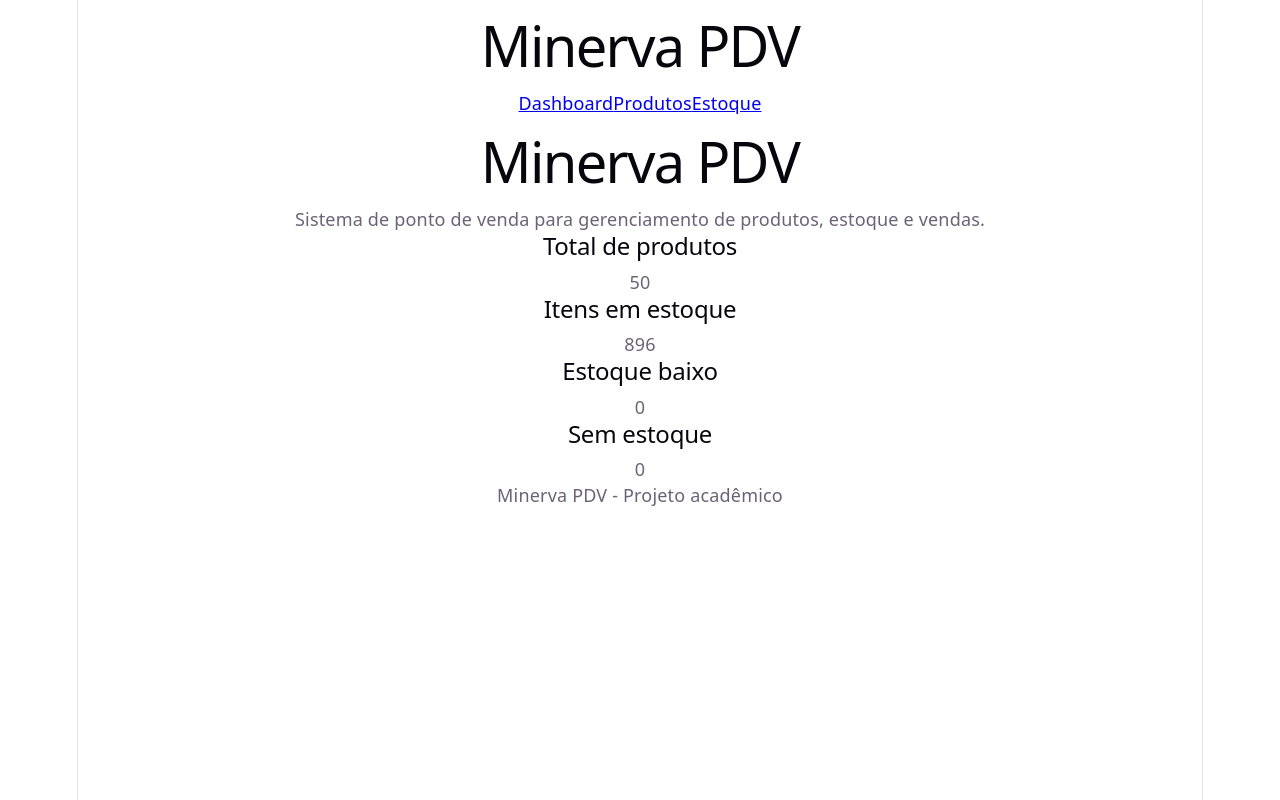
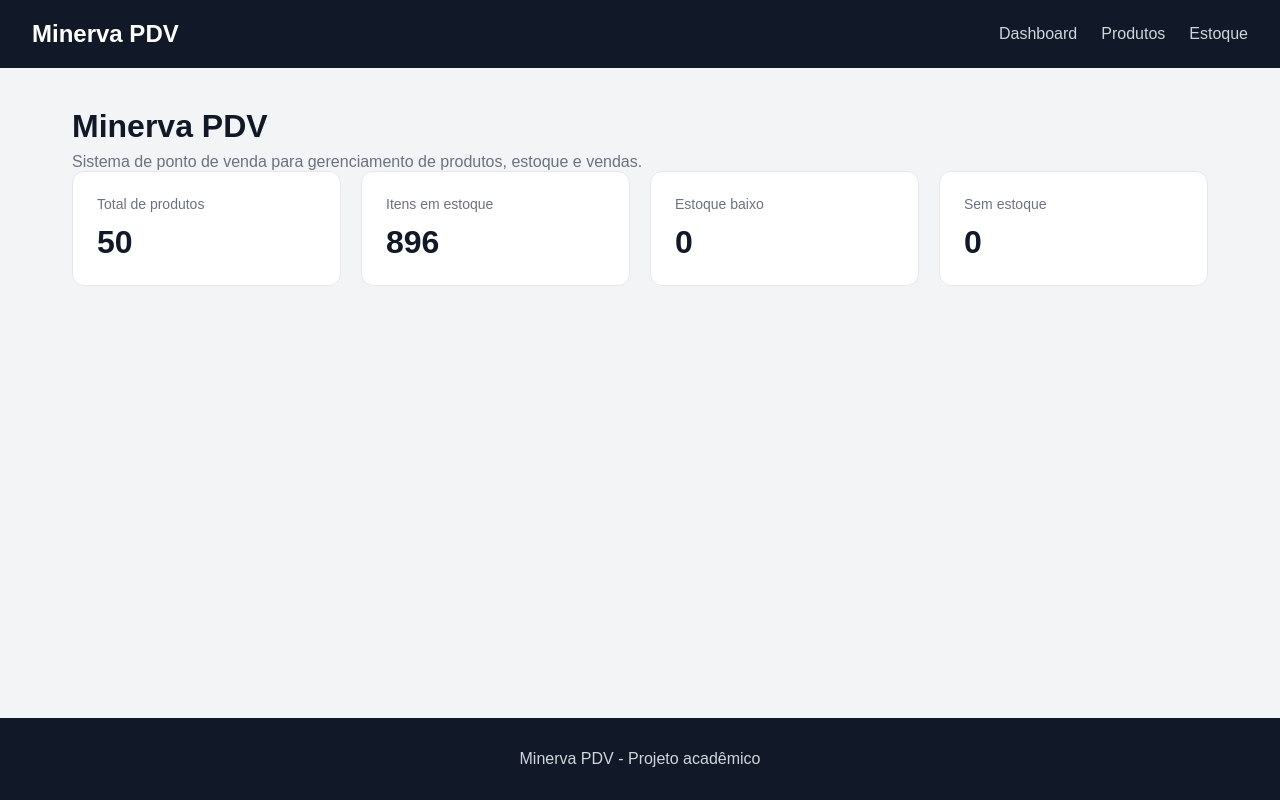
Before and after one commit to LipeProg/ponto-de-venda, a React (Vite) app: page / in a window 1280 px wide. Built offline with nearby package versions, Linux system fonts and the light colour scheme.

Commit message:
Luis Felipe - 29/09/2026 - Visual do projeto feito na versão 1 e melhora no layout

```diff
--- a/src/App.jsx
+++ b/src/App.jsx
@@ -6,6 +6,7 @@ import Vendas from "./pages/Vendas";
 import NovoProduto from "./pages/NovoProduto";
 import Header from "./components/layout/Header";
 import Footer from "./components/layout/Footer";
+import "./styles/layout.css";
 
 function App() {
   return (
--- a/src/components/layout/Header.jsx
+++ b/src/components/layout/Header.jsx
@@ -2,7 +2,7 @@ import Nav from "../shared/Nav";
 
 function Header() {
   return (
-    <header>
+    <header className="header">
       <h1>Minerva PDV</h1>
 
       <Nav />
--- a/src/components/shared/Nav.jsx
+++ b/src/components/shared/Nav.jsx
@@ -1,8 +1,9 @@
 import { Link } from "react-router-dom";
+import "../../styles/layout.css";
 
 function Nav() {
   return (
-    <nav>
+    <nav className="nav">
       <Link to="/">Dashboard</Link>
       <Link to="/produtos">Produtos</Link>
       <Link to="/estoque">Estoque</Link>
--- a/src/pages/Dashboard.jsx
+++ b/src/pages/Dashboard.jsx
@@ -1,5 +1,6 @@
 import { useState } from "react";
 import { carregarProdutos } from "../data/produtoStorage";
+import "../styles/layout.css";
 
 function Dashboard() {
   const [produtos] = useState(carregarProdutos());
@@ -20,7 +21,7 @@ function Dashboard() {
   ).length;
 
   return (
-    <div>
+    <div className="page-header">
       <h1>Minerva PDV</h1>
 
       <p>
@@ -28,27 +29,28 @@ function Dashboard() {
         estoque e vendas.
       </p>
 
-      <section>
-        <div>
-          <h2>Total de produtos</h2>
-          <p>{totalProdutos}</p>
-        </div>
+      <section className="dashboard-grid">
+          <div className="dashboard-card">
+            <span>Total de produtos</span>
+            <strong>{totalProdutos}</strong>
+          </div>
 
-        <div>
-          <h2>Itens em estoque</h2>
-          <p>{totalEstoque}</p>
-        </div>
+          <div className="dashboard-card">
+            <span>Itens em estoque</span>
+            <strong>{totalEstoque}</strong>
+          </div>
 
-        <div>
-          <h2>Estoque baixo</h2>
-          <p>{produtosEstoqueBaixo}</p>
-        </div>
+          <div className="dashboard-card">
+            <span>Estoque baixo</span>
+            <strong>{produtosEstoqueBaixo}</strong>
+          </div>
 
-        <div>
-          <h2>Sem estoque</h2>
-          <p>{produtosSemEstoque}</p>
-        </div>
-      </section>
+          <div className="dashboard-card">
+            <span>Sem estoque</span>
+            <strong>{produtosSemEstoque}</strong>
+          </div>
+
+        </section>
     </div>
   );
 }
--- a/src/pages/Estoque.jsx
+++ b/src/pages/Estoque.jsx
@@ -1,11 +1,12 @@
 import { useState } from "react";
 import { carregarProdutos } from "../data/produtoStorage";
+import "../styles/layout.css";
 
 function Estoque() {
   const [produtos] = useState(carregarProdutos());
 
   return (
-    <div>
+    <div className="page-header">
       <h1>Estoque</h1>
 
       <p>Acompanhe a quantidade disponível de cada produto.</p>
--- a/src/pages/NovoProduto.jsx
+++ b/src/pages/NovoProduto.jsx
@@ -70,7 +70,7 @@ function NovoProduto() {
 }
 
   return (
-    <div>
+    <div className="page-header">
       <h1>Novo Produto</h1>
 
       {erro && <p>{erro}</p>}
@@ -99,6 +99,7 @@ function NovoProduto() {
           <label>Preço</label>
           <input
             type="number"
+            step="0.01"
             value={preco}
             onChange={(event) => setPreco(event.target.value)}
           />
--- a/src/pages/Produtos.jsx
+++ b/src/pages/Produtos.jsx
@@ -29,8 +29,13 @@ function Produtos() {
   }
 
   return (
-    <div>
-      <h1>Produtos</h1>
+    <div >
+
+
+        <div className="page-header">
+          <h1>Produtos</h1>
+          <p>Gerencie os produtos cadastrados.</p>
+        </div>
 
       {mensagem && <p>{mensagem}</p>}
 
--- a/src/styles/index.css
+++ b/src/styles/index.css
@@ -1,111 +1,38 @@
 :root {
-  --text: #6b6375;
-  --text-h: #08060d;
-  --bg: #fff;
-  --border: #e5e4e7;
-  --code-bg: #f4f3ec;
-  --accent: #aa3bff;
-  --accent-bg: rgba(170, 59, 255, 0.1);
-  --accent-border: rgba(170, 59, 255, 0.5);
-  --social-bg: rgba(244, 243, 236, 0.5);
-  --shadow:
-    rgba(0, 0, 0, 0.1) 0 10px 15px -3px, rgba(0, 0, 0, 0.05) 0 4px 6px -2px;
 
-  --sans: system-ui, 'Segoe UI', Roboto, sans-serif;
-  --heading: system-ui, 'Segoe UI', Roboto, sans-serif;
-  --mono: ui-monospace, Consolas, monospace;
+  font-family: Arial, Helvetica, sans-serif;
 
-  font: 18px/145% var(--sans);
-  letter-spacing: 0.18px;
-  color-scheme: light dark;
-  color: var(--text);
-  background: var(--bg);
+  color: #1f2937;
+  background-color: #f3f4f6;
+
   font-synthesis: none;
   text-rendering: optimizeLegibility;
-  -webkit-font-smoothing: antialiased;
-  -moz-osx-font-smoothing: grayscale;
-
-  @media (max-width: 1024px) {
-    font-size: 16px;
-  }
 }
 
-@media (prefers-color-scheme: dark) {
-  :root {
-    --text: #9ca3af;
-    --text-h: #f3f4f6;
-    --bg: #16171d;
-    --border: #2e303a;
-    --code-bg: #1f2028;
-    --accent: #c084fc;
-    --accent-bg: rgba(192, 132, 252, 0.15);
-    --accent-border: rgba(192, 132, 252, 0.5);
-    --social-bg: rgba(47, 48, 58, 0.5);
-    --shadow:
-      rgba(0, 0, 0, 0.4) 0 10px 15px -3px, rgba(0, 0, 0, 0.25) 0 4px 6px -2px;
-  }
+#root {
+  min-height: 100vh;
+  display: flex;
+  flex-direction: column;
 
-  #social .button-icon {
-    filter: invert(1) brightness(2);
-  }
+}
+
+* {
+  box-sizing: border-box;
 }
 
 body {
   margin: 0;
+  min-width: 320px;
+  min-height: 100vh;
+  background-color: #f3f4f6;
 }
 
-#root {
-  width: 1126px;
-  max-width: 100%;
-  margin: 0 auto;
-  text-align: center;
-  border-inline: 1px solid var(--border);
-  min-height: 100svh;
-  display: flex;
-  flex-direction: column;
-  box-sizing: border-box;
+a {
+  color: inherit;
+  text-decoration: none;
 }
 
-h1,
-h2 {
-  font-family: var(--heading);
-  font-weight: 500;
-  color: var(--text-h);
+button,
+input {
+  font: inherit;
 }
-
-h1 {
-  font-size: 56px;
-  letter-spacing: -1.68px;
-  margin: 32px 0;
-  @media (max-width: 1024px) {
-    font-size: 36px;
-    margin: 20px 0;
-  }
-}
-h2 {
-  font-size: 24px;
-  line-height: 118%;
-  letter-spacing: -0.24px;
-  margin: 0 0 8px;
-  @media (max-width: 1024px) {
-    font-size: 20px;
-  }
-}
-p {
-  margin: 0;
-}
-
-code,
-.counter {
-  font-family: var(--mono);
-  display: inline-flex;
-  border-radius: 4px;
-  color: var(--text-h);
-}
-
-code {
-  font-size: 15px;
-  line-height: 135%;
-  padding: 4px 8px;
-  background: var(--code-bg);
-}
--- /dev/null
+++ b/src/styles/layout.css
@@ -0,0 +1,85 @@
+
+.header {
+  background-color: #111827;
+  color: white;
+  padding: 20px 32px;
+
+  display: flex;
+  align-items: center;
+  justify-content: space-between;
+}
+
+.header h1 {
+  margin: 0;
+  font-size: 24px;
+}
+
+.nav {
+  display: flex;
+  gap: 24px;
+}
+
+.nav a {
+  color: #d1d5db;
+  transition: 0.2s;
+}
+
+.nav a:hover {
+  color: white;
+}
+
+main {
+  width: 100%;
+  max-width: 1200px;
+  margin: 0 auto;
+  padding: 40px 32px;
+  flex: 1;
+}
+
+.dashboard-grid {
+  display: grid;
+  grid-template-columns: repeat(4, 1fr);
+  gap: 20px;
+}
+
+.dashboard-card {
+  background-color: #ffffff;
+  padding: 24px;
+  border: 1px solid #e5e7eb;
+  border-radius: 12px;
+}
+
+.dashboard-card span {
+  display: block;
+  margin-bottom: 12px;
+  color: #6b7280;
+  font-size: 14px;
+}
+
+.dashboard-card strong {
+  color: #111827;
+  font-size: 32px;
+}
+
+.page-header {
+  margin-bottom: 32px;
+}
+
+.page-header h1 {
+  margin: 0 0 8px;
+  font-size: 32px;
+  color: #111827;
+}
+
+.page-header p {
+  margin: 0;
+  color: #6b7280;
+}
+
+footer {
+  background-color: #111827;
+  color: #d1d5db;
+
+  text-align: center;
+  padding: 16px;
+}
```
